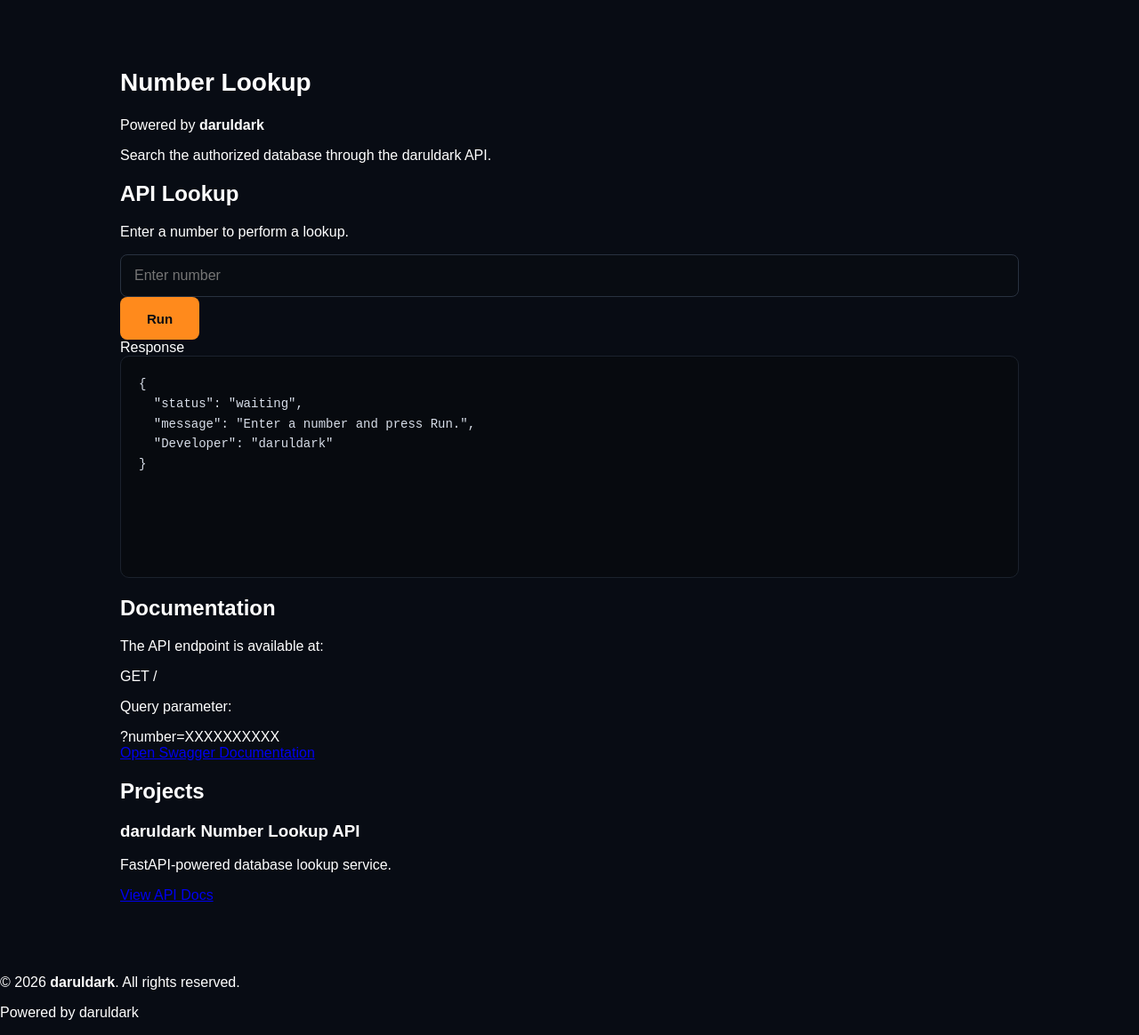
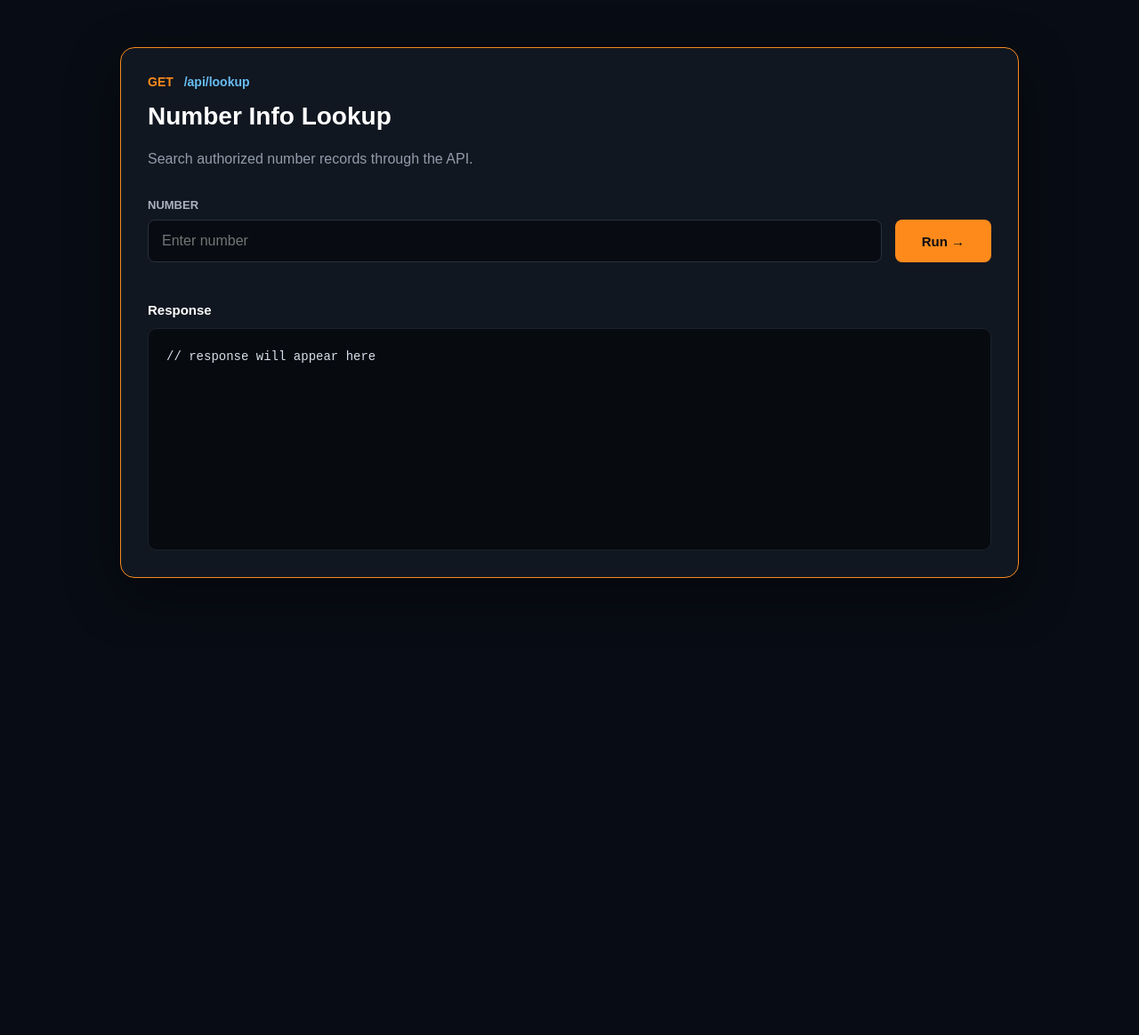
Before and after one commit to eleblack/number-lookup-api, a plain HTML site: page number-website/index.html in a window 1280 px wide. Shown: the part 97-1261 px from the top of the page at 89% size. After the commit the page ends 827 px from the top, so only its background shows below. Drawn offline with Linux system fonts and the light colour scheme.

Commit message:
Update DARULDARK website

```diff
--- a/number-website/index.html
+++ b/number-website/index.html
@@ -1,257 +1,80 @@
 <!DOCTYPE html>
 <html lang="en">
-
 <head>
     <meta charset="UTF-8">
+    <meta name="viewport" content="width=device-width, initial-scale=1.0">
 
-    <meta
-        name="viewport"
-        content="width=device-width, initial-scale=1.0"
-    >
-
-    <title>daruldark - Number Lookup API</title>
-
-    <meta
-        name="description"
-        content="daruldark Number Lookup API"
-    >
+    <title>Number Lookup API</title>
 
     <link rel="stylesheet" href="style.css">
 </head>
 
 <body>
 
-    <!-- ======================================================
-         NAVBAR
-         ====================================================== -->
-
-    <header class="navbar">
-
+    <nav>
         <div class="logo">
-            daruldark
+            <span class="status"></span>
+            DARULDARK
         </div>
 
-        <nav class="nav-links">
-
-            <a href="#" class="active">
-                Home
-            </a>
-
-            <a href="#api">
-                API
-            </a>
-
-            <a href="#docs">
-                Docs
-            </a>
-
-            <a href="#projects">
-                Projects
-            </a>
-
-            <a
-                href="https://number-lookup-api.onrender.com/docs"
-                target="_blank"
-                rel="noopener noreferrer"
-            >
-                Swagger
-            </a>
-
+        <div class="nav-links">
+            <a href="#">Home</a>
+            <a href="#" class="active">API</a>
+            <a href="#">Docs</a>
+            <a href="#">Projects</a>
+            <a href="#">Swagger UI</a>
+        </div>
     </nav>
 
-    </header>
-
-
-    <!-- ======================================================
-         MAIN
-         ====================================================== -->
 
     <main>
 
-        <!-- HERO -->
+        <section class="api-card">
 
-        <section class="hero">
+            <div class="method">
+                GET
+                <span>/api/lookup</span>
+            </div>
 
-            <div class="hero-content">
+            <h1>Number Info Lookup</h1>
 
-                <h1>
-                    Number Lookup
-                </h1>
-
-                <p>
-                    Powered by <strong>daruldark</strong>
+            <p class="description">
+                Search authorized number records through the API.
             </p>
 
-                <p class="hero-description">
-                    Search the authorized database through the
-                    daruldark API.
-                </p>
+
+            <div class="parameters">
+
+                <div class="field">
+
+                    <label>NUMBER</label>
+
+                    <input
+                        id="number"
+                        type="text"
+                        placeholder="Enter number"
+                    >
 
                 </div>
 
-        </section>
-
-
-        <!-- ==================================================
-             API LOOKUP
-             ================================================== -->
-
-        <section id="api" class="lookup-section">
-
-            <div class="container">
-
-                <h2>
-                    API Lookup
-                </h2>
-
-                <p class="section-description">
-                    Enter a number to perform a lookup.
-                </p>
-
-                <div class="lookup-box">
-
-                    <input
-                        type="text"
-                        id="number"
-                        placeholder="Enter number"
-                        autocomplete="off"
-                    >
-
-                    <button
-                        type="button"
-                        onclick="lookup()"
-                    >
-                        Run
+                <button onclick="lookup()">
+                    Run →
                 </button>
 
             </div>
 
 
-                <!-- RESPONSE -->
-
-                <div class="response-container">
-
-                    <div class="response-header">
+            <div class="response-title">
                 Response
             </div>
 
-                    <pre id="response">{
-  "status": "waiting",
-  "message": "Enter a number and press Run.",
-  "Developer": "daruldark"
-}</pre>
-
-                </div>
-
-            </div>
-
-        </section>
-
-
-        <!-- ==================================================
-             DOCUMENTATION
-             ================================================== -->
-
-        <section id="docs" class="docs-section">
-
-            <div class="container">
-
-                <h2>
-                    Documentation
-                </h2>
-
-                <p>
-                    The API endpoint is available at:
-                </p>
-
-                <div class="code-box">
-                    GET /
-                </div>
-
-                <p>
-                    Query parameter:
-                </p>
-
-                <div class="code-box">
-                    ?number=XXXXXXXXXX
-                </div>
-
-                <a
-                    class="docs-button"
-                    href="https://number-lookup-api.onrender.com/docs"
-                    target="_blank"
-                    rel="noopener noreferrer"
-                >
-                    Open Swagger Documentation
-                </a>
-
-            </div>
-
-        </section>
-
-
-        <!-- ==================================================
-             PROJECTS
-             ================================================== -->
-
-        <section id="projects" class="projects-section">
-
-            <div class="container">
-
-                <h2>
-                    Projects
-                </h2>
-
-                <div class="project-card">
-
-                    <h3>
-                        daruldark Number Lookup API
-                    </h3>
-
-                    <p>
-                        FastAPI-powered database lookup service.
-                    </p>
-
-                    <a
-                        href="https://number-lookup-api.onrender.com/docs"
-                        target="_blank"
-                        rel="noopener noreferrer"
-                    >
-                        View API Docs
-                    </a>
-
-                </div>
-
-            </div>
+            <pre id="response">// response will appear here</pre>
 
         </section>
 
     </main>
 
-
-    <!-- ======================================================
-         FOOTER
-         ====================================================== -->
-
-    <footer>
-
-        <p>
-            © 2026 <strong>daruldark</strong>. All rights reserved.
-        </p>
-
-        <p>
-            Powered by daruldark
-        </p>
-
-    </footer>
-
-
-    <!-- ======================================================
-         JAVASCRIPT
-         ====================================================== -->
-
     <script src="script.js"></script>
 
 </body>
-
 </html>
```
Lines whose indentation alone changed are shown as unchanged.
